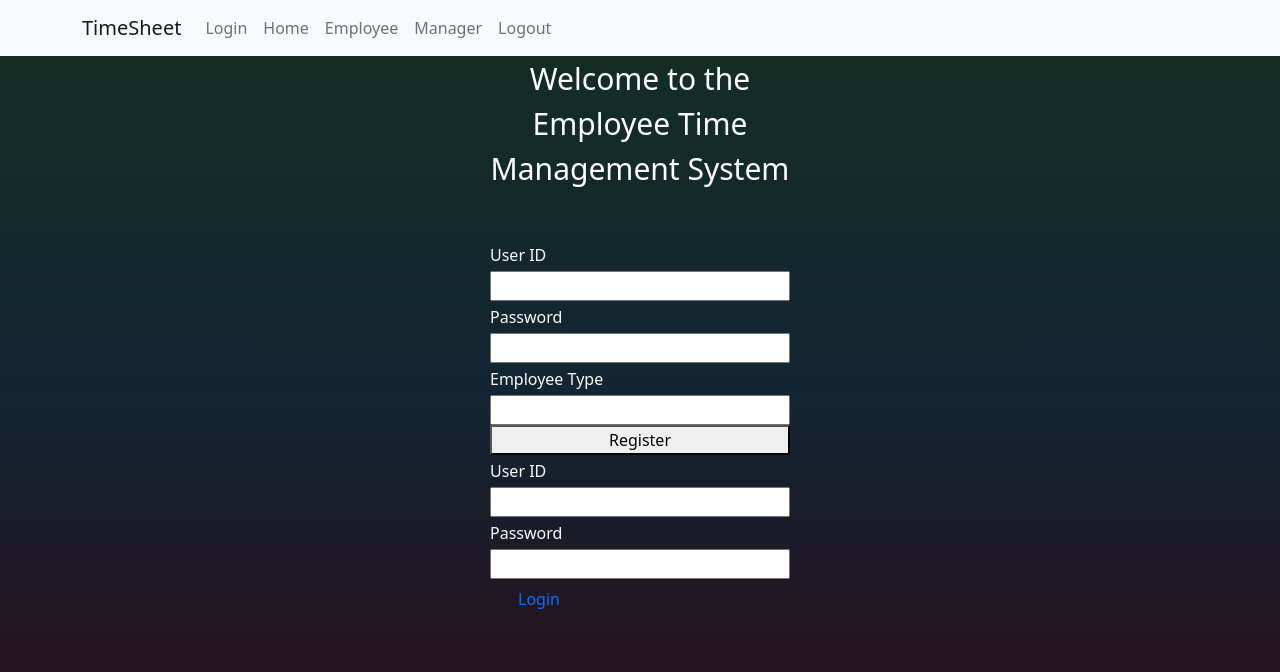
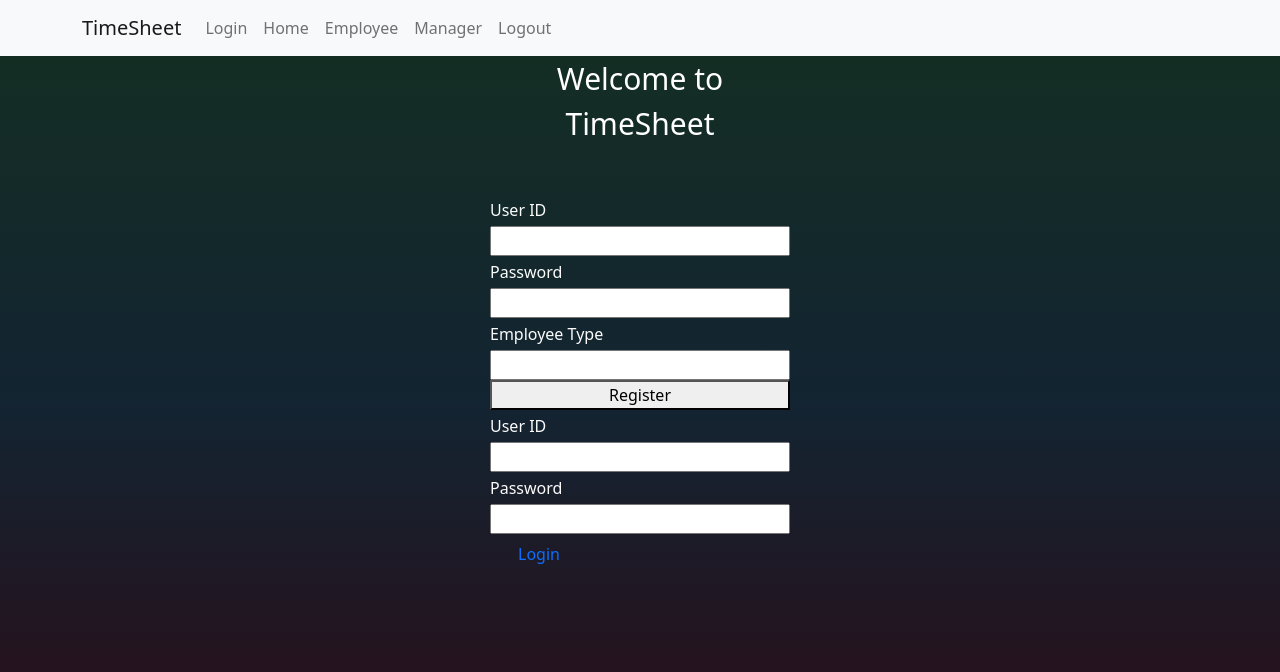
Before and after one commit to sakshishah6/employee-logging-system, a React (Create React App) app: page / in a window 1280 px wide. Shown: the top 672 px of the page. Built offline with nearby package versions, Linux system fonts and the light colour scheme.

Commit message:
Added additional dummy data

```diff
--- a/src/views/Login.jsx
+++ b/src/views/Login.jsx
@@ -39,7 +39,7 @@ export const Login = () => {
 
     return (
         <div id="auth-form-container">
-            <p id="title">Welcome to the Employee Time Management System </p>
+            <p id="title">Welcome to TimeSheet </p>
             <form id="login-form">
                 <label>User ID</label>
                 <input
@@ -68,9 +68,9 @@ export const Login = () => {
 
             <form id="login-form">
                 <label>User ID</label>
-                <input  onChange={(e) => setUsername(e.target.value)} type="text"  />
+                <input onChange={(e) => setUsername(e.target.value)} type="text" />
                 <label >Password</label>
-                <input onChange={(e) => setPassword(e.target.value)} type="text"  />
+                <input onChange={(e) => setPassword(e.target.value)} type="text" />
             </form>
             <Container>
                 <Nav className="me-auto">
```
Also changed, not shown: 1 other file (tests, documents, lock files or other folders). Lines whose indentation alone changed are shown as unchanged.
